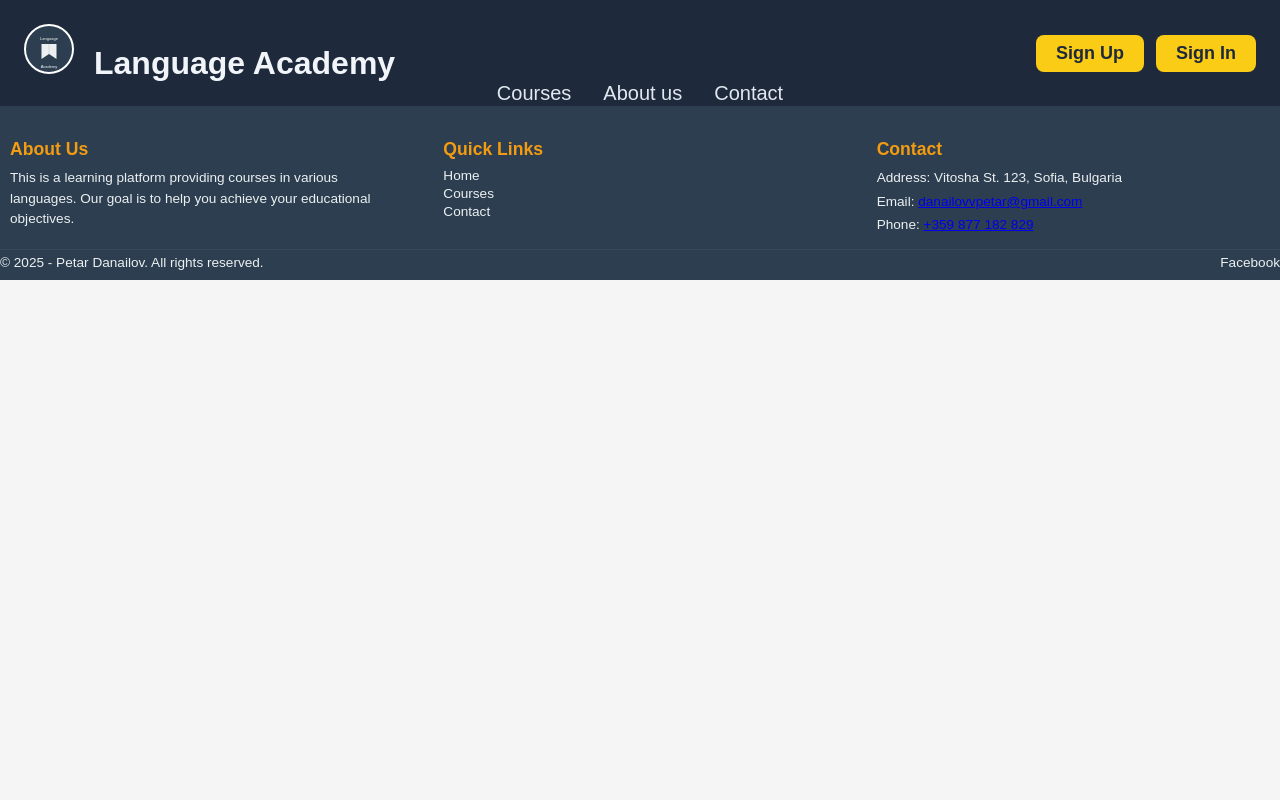
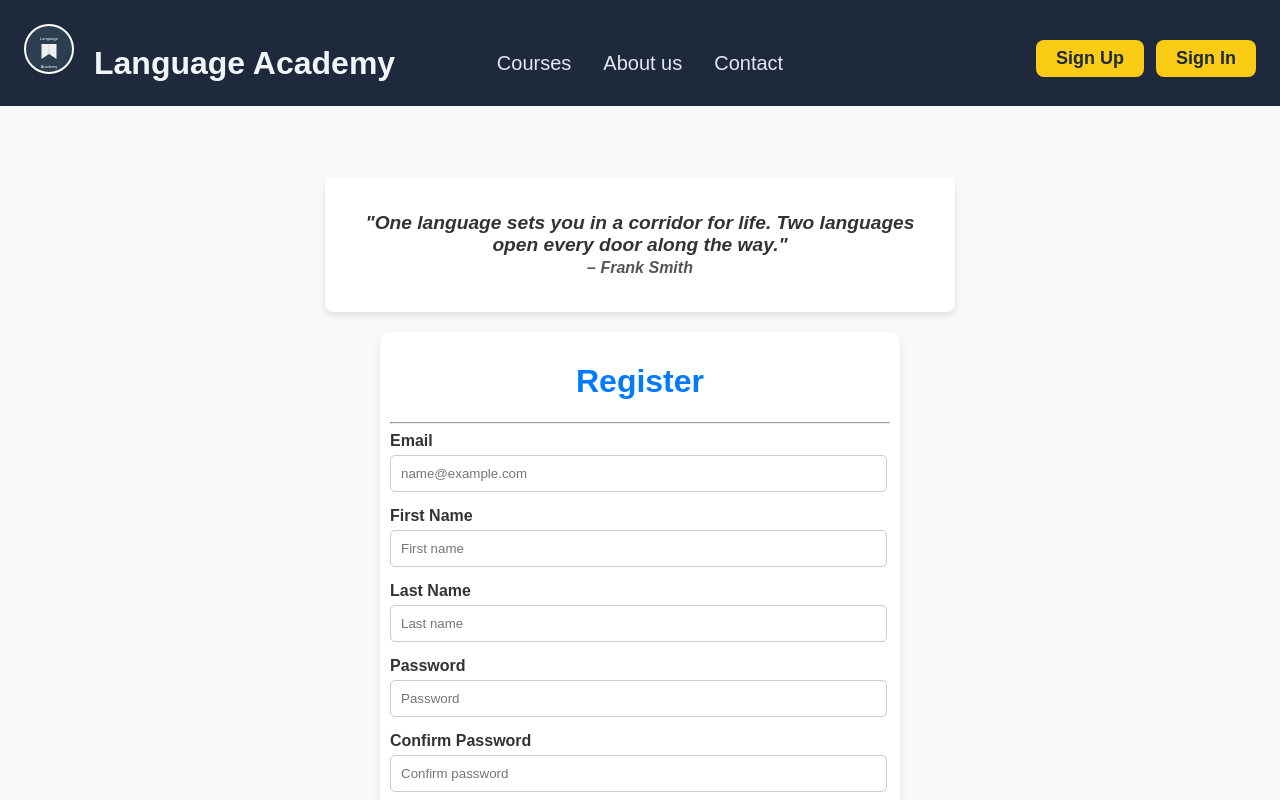
Before and after one commit to PetarDanailov/Language-Academy, a React (Vite) app in the folder client/: page /register in a window 1280 px wide. Shown: the top 800 px of the page. Built offline with nearby package versions, Linux system fonts and the light colour scheme.

Commit message:
Added static login and register pages with no functionality

```diff
--- a/client/index.html
+++ b/client/index.html
@@ -3,7 +3,7 @@
   <head>
     <meta charset="UTF-8" />
     <meta name="viewport" content="width=device-width, initial-scale=1.0" />
-    <link rel="stylesheet" href="/styles/style.css">
+    <link rel="stylesheet"  type="text/css" href="/styles/style.css">
     <title>Vite + React</title>
   </head>
   <body>
--- a/client/public/styles/header.css
+++ b/client/public/styles/header.css
@@ -5,10 +5,14 @@ body{
 .navbar {
   width: 100%;
   background-color: #1e293b;
-  box-shadow: 0 4px 6px rgba(0, 0, 0, 0.2); /* Darker shadow */
+  box-shadow: 0 4px 6px rgba(0, 0, 0, 0.2);
 }
 
-
+.flex-container {
+  display: flex;
+  align-items: center;
+  gap: 16px;
+}
 .navbar-inner {
   margin: 0 auto;
   padding:  24px;
@@ -33,7 +37,7 @@ body{
   transform: translateX(-50%);
   display: flex;
   gap: 32px;
- margin-bottom: 10px;
+ margin-top: 30px;
 }
 
 .navbar-link {
@@ -57,6 +61,7 @@ body{
   border-radius: 8px;
   font-size: 1.125rem;
   font-weight: 600;
+  margin-top: 10px;
   text-decoration: none;
   transition: background-color 0.3s ease, transform 0.2s ease;
 }
@@ -71,6 +76,7 @@ body{
   transform: translateY(-2px);
 }
 .signin-button {
+  margin-top: 10px;
   background-color: #facc15;
   color: #1e293b;
   padding: 8px 20px;
--- /dev/null
+++ b/client/public/styles/login.css
@@ -0,0 +1,108 @@
+.login-container {
+  display: flex;
+  flex-direction: column;
+  align-items: center;
+  justify-content: flex-start;
+  height: 100vh;
+  background-color: #f8f9fa;
+  padding: 20px;
+}
+
+.quote-box {
+  text-align: center;
+  max-width: 600px;
+  margin-bottom: 20px;
+  padding: 15px;
+  background: #ffffff;
+  border-radius: 8px;
+  box-shadow: 0px 4px 6px rgba(0, 0, 0, 0.1);
+  margin-top: 20px;
+}
+
+.quote-text {
+  font-size: 1.2rem;
+  font-style: italic;
+  color: #333;
+}
+
+.quote-author {
+  font-size: 1rem;
+  font-weight: bold;
+  color: #555;
+}
+
+.login-content {
+  display: flex;
+  align-items: center;
+  justify-content: center;
+  gap: 20px;
+  width: 100%;
+  max-width: 1200px;
+  margin-top: 20px;
+}
+
+.login-box {
+  background: white;
+  padding: 20px;
+  border-radius: 10px;
+  box-shadow: 0px 4px 8px rgba(0, 0, 0, 0.1);
+  width: 100%;
+  max-width: 450px;
+}
+
+.login-title {
+  text-align: center;
+  color: #007bff;
+}
+
+.containers {
+  margin-bottom: 15px;
+}
+
+.login-label {
+  display: block;
+  font-weight: bold;
+  color: #333;
+  margin-bottom: 5px;
+}
+
+.login-input {
+  width: 95%;
+  padding: 10px;
+  border: 1px solid #ccc;
+  border-radius: 5px;
+}
+
+.login-error {
+  color: red;
+  font-size: 0.9rem;
+}
+
+.login-button {
+  width: 100%;
+  padding: 10px;
+  background-color: #007bff;
+  color: white;
+  border: none;
+  border-radius: 5px;
+  cursor: pointer;
+  font-size: 1rem;
+}
+
+.login-button:hover {
+  background-color: #0056b3;
+}
+
+.login-image {
+  flex-shrink: 0;
+  width: 100%;
+  max-width: 450px;
+  display: flex;
+  justify-content: center;
+}
+
+.image {
+  width: 100%;
+  height: auto;
+  border-radius: 10px;
+}
--- /dev/null
+++ b/client/public/styles/register.css
@@ -0,0 +1,83 @@
+.register-container {
+  display: flex;
+  flex-direction: column;
+  align-items: center;
+  justify-content: center;
+  height: 100vh;
+  background-color: #f8f9fa;
+}
+
+.quote-box {
+  text-align: center;
+  font-weight: bold;
+  max-width: 600px;
+  margin-bottom: 20px;
+  padding: 10px;
+  background: #ffffff;
+  border-radius: 6px;
+  box-shadow: 0px 4px 6px rgba(0, 0, 0, 0.1);
+}
+
+.quote-text {
+  font-size: 1.2rem;
+  font-style: italic;
+  color: #333;
+}
+
+.quote-author {
+  font-size: 1rem;
+  font-weight: bold;
+  color: #555;
+}
+
+.register-box {
+  background: white;
+  padding: 10px;
+  border-radius: 10px;
+  box-shadow: 0px 4px 8px rgba(0, 0, 0, 0.1);
+  width: 100%;
+  max-width: 500px;
+}
+
+.register-title {
+  text-align: center;
+  color: #007bff;
+}
+
+.containers {
+  margin-bottom: 15px;
+}
+
+.register-label {
+  display: block;
+  font-weight: bold;
+  color: #333;
+  margin-bottom: 5px;
+}
+
+.register-input {
+  width: 95%;
+  padding: 10px;
+  border: 1px solid #ccc;
+  border-radius: 5px;
+}
+
+.register-error {
+  color: red;
+  font-size: 0.9rem;
+}
+
+.register-button {
+  width: 100%;
+  padding: 10px;
+  background-color: #007bff;
+  color: white;
+  border: none;
+  border-radius: 5px;
+  cursor: pointer;
+  font-size: 1rem;
+}
+
+.register-button:hover {
+  background-color: #0056b3;
+}
--- a/client/public/styles/style.css
+++ b/client/public/styles/style.css
@@ -2,4 +2,6 @@
 @import "footer.css";
 @import "home.css";
 @import "contact.css";
-@import "aboutUs.css"
+@import "aboutUs.css";
+@import "register.css";
+@import "login.css";
--- a/client/src/App.jsx
+++ b/client/src/App.jsx
@@ -4,7 +4,8 @@ import Header from './components/header/Header'
 import Home from './components/home/Home'
 import Contact from './components/contact/Contact'
 import AboutUs from './components/aboutUs/AboutUs'
-
+import Register from './components/register/Register'
+import Login from './components/login/Login'
 
 
 
@@ -18,6 +19,8 @@ function App() {
         <Route path="/" element={<Home/>}/>
         <Route path="/contact" element={<Contact/>}/>
         <Route path="/aboutUs" element={<AboutUs/>}/>
+        <Route path="/register" element={<Register/>}/>
+        <Route path="/login" element={<Login/>}/>
       </Routes>
       <Footer/>
     </>
--- a/client/src/components/header/Header.jsx
+++ b/client/src/components/header/Header.jsx
@@ -3,7 +3,7 @@ import {Link} from "react-router"
 export default function Header(){
   return( <nav className="navbar">
     <div className="navbar-inner">
-      <div className="flex items-center space-x-4">
+      <div className="flex-container">
       <Link to="/" className="navbar-logo" ><img src="../../../public/images/icon.svg" className="navbar-icon"/>Language Academy</Link>
 
 
--- /dev/null
+++ b/client/src/components/login/Login.jsx
@@ -0,0 +1,39 @@
+export default function Login(){
+  return(
+    <div className="login-container">
+    <div className="quote-box">
+      <p className="quote-text">
+        "It does not matter how slowly you go as long as you do not stop." <br />
+        <span className="quote-author">– Confucius</span>
+      </p>
+    </div>
+
+    <div className="login-content">
+      <div className="login-box">
+        <form id="loginForm" method="post">
+          <h1 className="login-title">Login</h1>
+          <hr />
+          <div className="login-error" role="alert"></div>
+          <div className="containers">
+            <label className="login-label">Email</label>
+            <input type="email" className="login-input" placeholder="name@example.com" />
+            <span className="login-error"></span>
+          </div>
+          <div className="containers">
+            <label className="login-label">Password</label>
+            <input type="password" className="login-input" placeholder="Password" />
+            <span className="login-error"></span>
+          </div>
+          <button id="loginSubmit" type="submit" className="login-button">
+            Login
+          </button>
+        </form>
+      </div>
+
+      <div className="login-image">
+        <img src="https://plmr.co.uk/wp-content/uploads/2023/05/shutterstock_656532487-scaled.webp" alt="Login illustration" className="image" />
+      </div>
+    </div>
+  </div>
+      );
+}
--- /dev/null
+++ b/client/src/components/register/Register.jsx
@@ -0,0 +1,53 @@
+export default function Register() {
+  return (
+    <div className="register-container">
+      <div className="quote-box">
+        <p className="quote-text">
+          "One language sets you in a corridor for life. Two languages open every door along the way." <br />
+          <span className="quote-author">– Frank Smith</span>
+        </p>
+      </div>
+      <div className="register-box">
+        <form id="registerForm" method="post">
+          <h1 className="register-title">Register</h1>
+          <hr />
+          <div className="register-error" role="alert"></div>
+
+          <div className="containers">
+            <label className="register-label">Email</label>
+            <input type="email" className="register-input" placeholder="name@example.com" />
+            <span className="register-error"></span>
+          </div>
+
+          <div className="containers">
+            <label className="register-label">First Name</label>
+            <input type="text" className="register-input" placeholder="First name" />
+            <span className="register-error"></span>
+          </div>
+
+          <div className="containers">
+            <label className="register-label">Last Name</label>
+            <input type="text" className="register-input" placeholder="Last name" />
+            <span className="register-error"></span>
+          </div>
+
+          <div className="containers">
+            <label className="register-label">Password</label>
+            <input type="password" className="register-input" placeholder="Password" />
+            <span className="register-error"></span>
+          </div>
+
+          <div className="containers">
+            <label className="register-label">Confirm Password</label>
+            <input type="password" className="register-input" placeholder="Confirm password" />
+            <span className="register-error"></span>
+          </div>
+
+          <button id="registerSubmit" type="submit" className="register-button">
+            Register
+          </button>
+        </form>
+      </div>
+    </div>
+  );
+}
--- a/client/src/index.css
+++ b/client/src/index.css
@@ -1,70 +1 @@
 @import "tailwindcss";
-
-:root {
-  font-family: system-ui, Avenir, Helvetica, Arial, sans-serif;
-  line-height: 1.5;
-  font-weight: 400;
-
-  color-scheme: light dark;
-  color: rgba(255, 255, 255, 0.87);
-  background-color: #242424;
-
-  font-synthesis: none;
-  text-rendering: optimizeLegibility;
-  -webkit-font-smoothing: antialiased;
-  -moz-osx-font-smoothing: grayscale;
-}
-
-a {
-  font-weight: 500;
-  color: #646cff;
-  text-decoration: inherit;
-}
-a:hover {
-  color: #535bf2;
-}
-
-body {
-  margin: 0;
-  display: flex;
-  place-items: center;
-  min-width: 320px;
-  min-height: 100vh;
-}
-
-h1 {
-  font-size: 3.2em;
-  line-height: 1.1;
-}
-
-button {
-  border-radius: 8px;
-  border: 1px solid transparent;
-  padding: 0.6em 1.2em;
-  font-size: 1em;
-  font-weight: 500;
-  font-family: inherit;
-  background-color: #1a1a1a;
-  cursor: pointer;
-  transition: border-color 0.25s;
-}
-button:hover {
-  border-color: #646cff;
-}
-button:focus,
-button:focus-visible {
-  outline: 4px auto -webkit-focus-ring-color;
-}
-
-@media (prefers-color-scheme: light) {
-  :root {
-    color: #213547;
-    background-color: #ffffff;
-  }
-  a:hover {
-    color: #747bff;
-  }
-  button {
-    background-color: #f9f9f9;
-  }
-}
--- a/client/vite.config.js
+++ b/client/vite.config.js
@@ -4,6 +4,6 @@ import tailwindcss from '@tailwindcss/vite'
 
 // https://vite.dev/config/
 export default defineConfig({
-  plugins: [react(),tailwindcss()],
+  plugins: [tailwindcss(),react()],
 
 })
```
